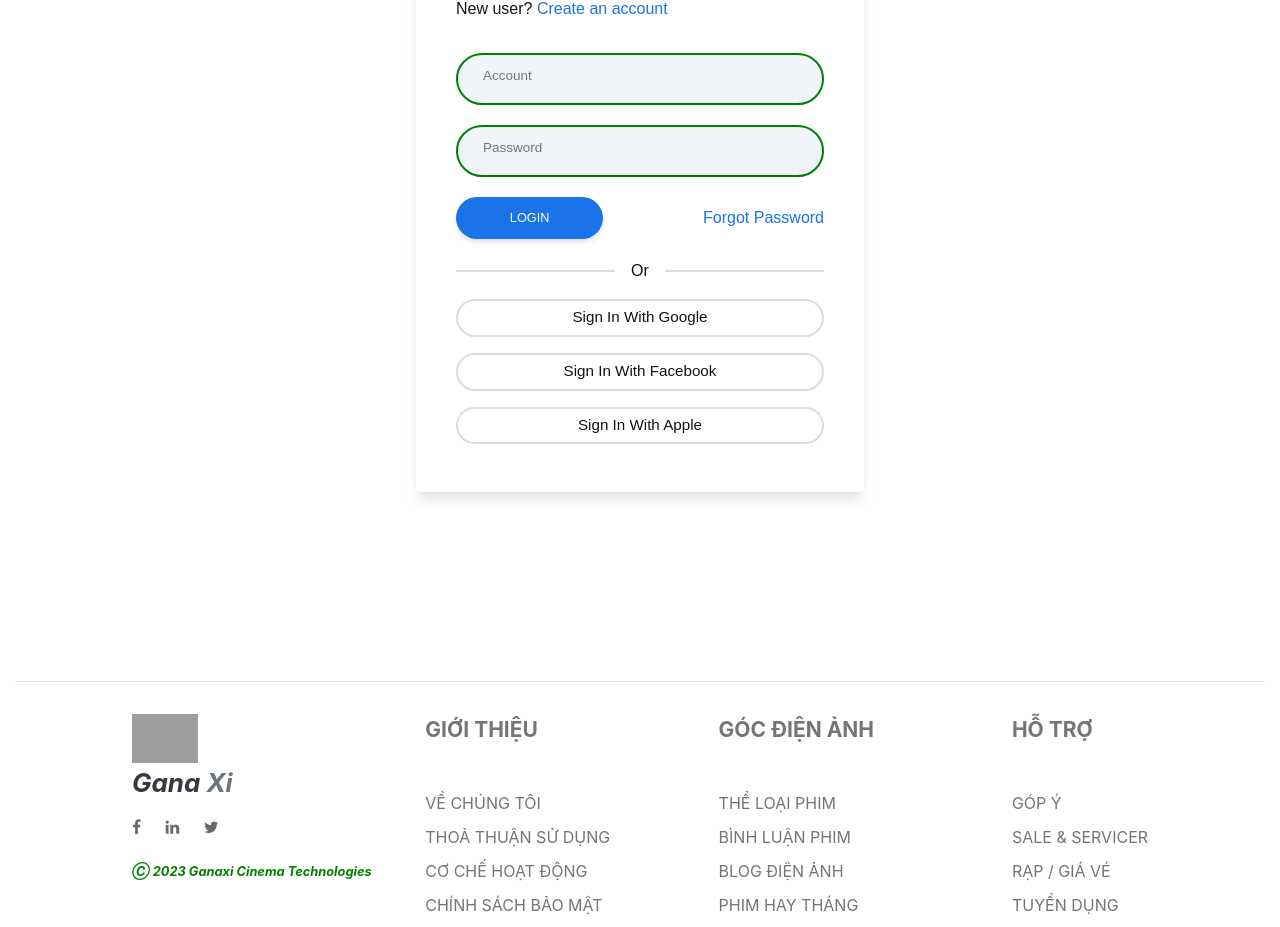
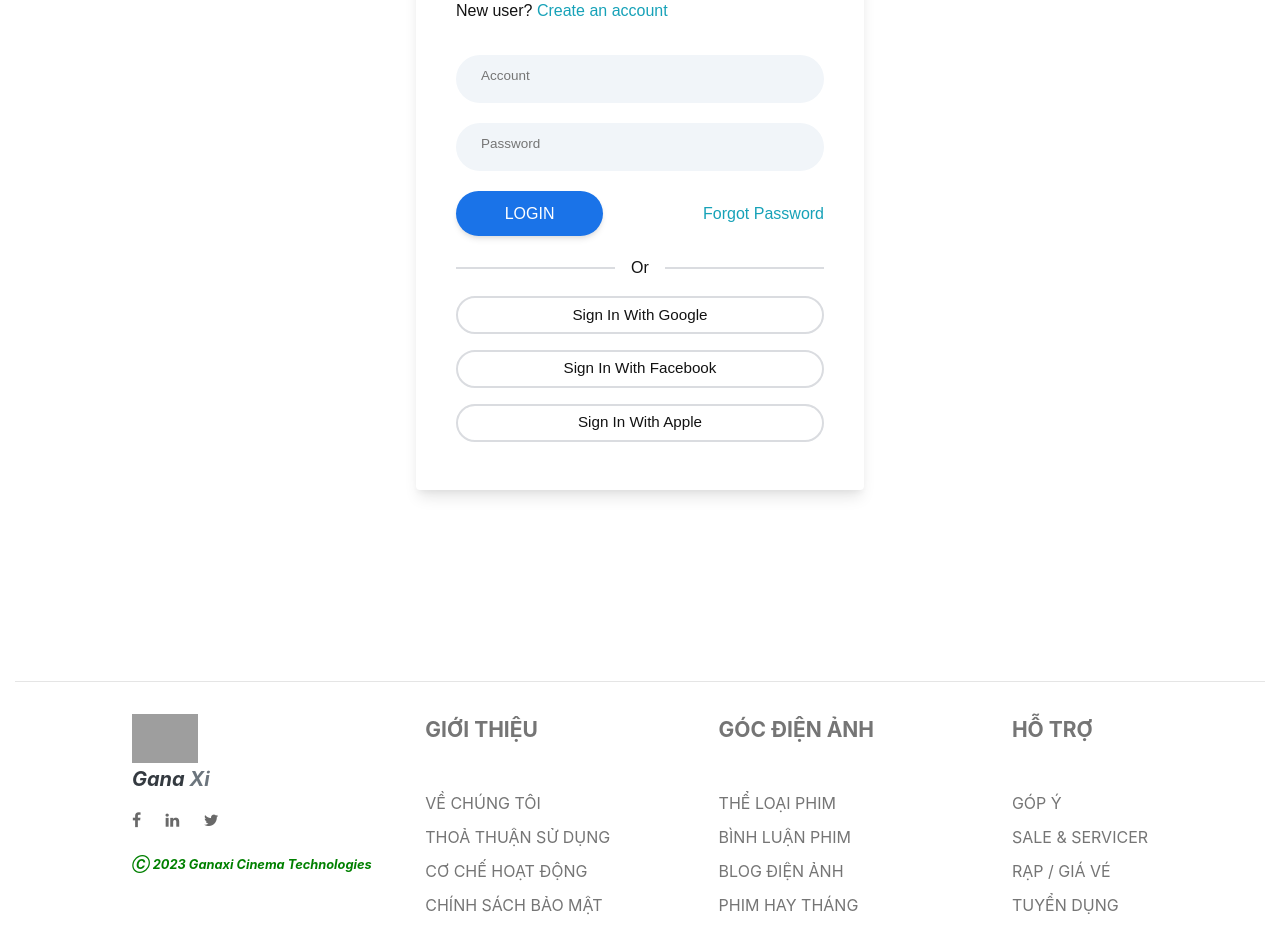
Before and after one commit to NhatMinh30994/BC36_Capstone_ReactJs, a React (Create React App) app: page /login in a window 1280 px wide. Shown: the part 1117-2044 px from the top of the page. Built offline with nearby package versions, Linux system fonts and the light colour scheme; grey boxes are pictures that could not be loaded; a web font is replaced by a local one.

Commit message:
add ui register

```diff
--- a/src/components/footer/footer.scss
+++ b/src/components/footer/footer.scss
@@ -20,15 +20,15 @@ body {
     background: url('https://i.imgur.com/9djv5sH.jpg');
     background-size: contain;
     background-repeat: no-repeat;
-    background-position: right calc(110px + (150 - 110) * ((100vw - 360px) / (1600 - 360))) bottom !important
+    background-position: right calc(110px + (150 - 110) * ((100vw - 360px) / (1600 - 360))) bottom;
 }
 
 h2 {
-    font-size: calc(25px + (45 - 25) * ((100vw - 360px) / (1600 - 360))) !important
+    font-size: calc(25px + (45 - 25) * ((100vw - 360px) / (1600 - 360)));
 }
 
 h5 {
-    font-size: calc(20px + (28 - 20) * ((100vw - 360px) / (1600 - 360))) !important
+    font-size: calc(20px + (28 - 20) * ((100vw - 360px) / (1600 - 360)));
 }
 
 .fa {
@@ -38,11 +38,11 @@ h5 {
 }
 
 button {
-    font-size: calc(12px + (13 - 12) * ((100vw - 360px) / (1600 - 320))) !important;
-    padding-left: calc(20px + (28 - 20) * ((100vw - 360px) / (1600 - 360))) !important;
-    padding-right: calc(20px + (28 - 20) * ((100vw - 360px) / (1600 - 360))) !important;
-    padding-top: calc(10px + (12 - 10) * ((100vw - 360px) / (1600 - 360))) !important;
-    padding-bottom: calc(10px + (12 - 10) * ((100vw - 360px) / (1600 - 360))) !important
+    font-size: calc(12px + (13 - 12) * ((100vw - 360px) / (1600 - 320))) ;
+    padding-left: calc(20px + (28 - 20) * ((100vw - 360px) / (1600 - 360))) ;
+    padding-right: calc(20px + (28 - 20) * ((100vw - 360px) / (1600 - 360))) ;
+    padding-top: calc(10px + (12 - 10) * ((100vw - 360px) / (1600 - 360))) ;
+    padding-bottom: calc(10px + (12 - 10) * ((100vw - 360px) / (1600 - 360)))
 }
 
 button:focus {
@@ -57,13 +57,13 @@ li {
     margin-bottom: 10px
 }
 
-input {
-    border: 2px solid green !important
-}
+// input {
+//     border: 2px solid green !important
+// }
 
 .input-group-lg>.custom-select,
 .input-group-lg>.form-control:not(textarea) {
-    height: calc(40px + (48 - 40) * ((100vw - 360px) / (1600 - 360))) !important
+    height: calc(40px + (48 - 40) * ((100vw - 360px) / (1600 - 360))) ;
 }
 
 input::-webkit-input-placeholder {
@@ -73,7 +73,7 @@ input::-webkit-input-placeholder {
 
 input::placeholder {
     vertical-align: middle !important;
-    font-size: calc(12px + (14 - 12) * ((100vw - 360px) / (1600 - 360))) !important
+    font-size: calc(12px + (14 - 12) * ((100vw - 360px) / (1600 - 360))) ;
 }
 
 input:focus {
@@ -94,7 +94,7 @@ li:first-child {
     font-size: 21px ;
     font-weight: bold;
     margin-bottom: calc(40px + (48 - 40) * ((100vw - 360px) / (1600 - 360))) ;
-    color: #757575 !important
+    color: #757575;
 }
 
 footer {
--- a/src/components/header/Header.jsx
+++ b/src/components/header/Header.jsx
@@ -16,7 +16,8 @@ export default function Header() {
   };
 
   return (
-    <nav className="navbar navbar-expand-sm dark">s
+    <nav className="navbar navbar-expand-sm dark">
+      s
       <button
         className="navbar-toggler d-lg-none"
         type="button"
@@ -31,23 +32,35 @@ export default function Header() {
       <div className="collapse navbar-collapse" id="collapsibleNavId">
         <ul className="navbar-nav mr-auto mt-2 mt-lg-0">
           <li className="nav-item active li">
-            <NavLink className="prl" to="/">Home</NavLink>
-            <a href="#phim" className="prl" to="/movie-list">Phim</a>
-            <a href="#tintuc" className="prl" to="/">Tin Tức</a>
-            <a href="#sukien" className="prl" to="/">Sự Kiện</a>
+            <NavLink className="prl" to="/">
+              Home
+            </NavLink>
+            <a href="#phim" className="prl" to="/movie-list">
+              Phim
+            </a>
+            <a href="#tintuc" className="prl" to="/">
+              Tin Tức
+            </a>
+            <a href="#sukien" className="prl" to="/">
+              Sự Kiện
+            </a>
           </li>
         </ul>
         <div className="ml-auto">
           {userState.userInfo ? (
             <>
-              {/* <span className="mr-3">Hello {userState.userInfo.hoTen}</span> */}
-              <button onClick={handleLogout} className="btn btn-outline-danger font-weight-bold rounded-pill border-0 ">
+              <span className="mr-3">Hello {userState.userInfo.hoTen}</span>
+              <button
+                onClick={handleLogout}
+                className="btn btn-outline-danger font-weight-bold rounded-pill border-0 "
+              >
                 LOGOUT
               </button>
             </>
           ) : (
             <>
               <button
+                onClick={() => navigate("/register")}
                 className="btn btn-outline-info my-2 my-sm-0 mr-2 font-weight-bold rounded-pill border-0"
                 type="sumit"
               >
--- a/src/pages/login/Login.jsx
+++ b/src/pages/login/Login.jsx
@@ -42,7 +42,7 @@ export default function Login() {
             <p className="text text-normal">
               New user?{" "}
               <span>
-                <a href="#" className="text text-links">
+                <a onClick={() => navigate("/register")} className="text text-links text-info">
                   Create an account
                 </a>
               </span>
@@ -77,7 +77,7 @@ export default function Login() {
             <div className="input-control">
               <button className=" input-submit ">LOGIN</button>
 
-              <a href="#" className="text text-links">
+              <a href="#" className="text text-links text-info">
                 Forgot Password
               </a>
             </div>
--- /dev/null
+++ b/src/pages/register/register.scss
@@ -0,0 +1,194 @@
+:root {
+  --color-white: #ffffff;
+  --color-light: #f1f5f9;
+  --color-black: #121212;
+  --color-night: #001632;
+
+  --color-red: #f44336;
+  --color-blue: #1a73e8;
+  --color-gray: #80868b;
+  --color-grayish: #dadce0;
+
+  --shadow-normal: 0 1px 3px 0 rgba(0, 0, 0, 0.1),
+    0 1px 2px 0 rgba(0, 0, 0, 0.06);
+  --shadow-medium: 0 4px 6px -1px rgba(0, 0, 0, 0.1),
+    0 2px 4px -1px rgba(0, 0, 0, 0.06);
+  --shadow-large: 0 10px 15px -3px rgba(0, 0, 0, 0.1),
+    0 4px 6px -2px rgba(0, 0, 0, 0.05);
+}
+
+html {
+  font-size: 100%;
+  font-size-adjust: 100%;
+  box-sizing: border-box;
+  scroll-behavior: smooth;
+}
+
+*,
+*::before,
+*::after {
+  padding: 0;
+  margin: 0;
+  box-sizing: inherit;
+  list-style: none;
+  list-style-type: none;
+  text-decoration: none;
+  -webkit-font-smoothing: antialiased;
+  -moz-osx-font-smoothing: grayscale;
+  text-rendering: optimizeLegibility;
+}
+
+body {
+  font-family: "Segoe UI", Tahoma, Geneva, Verdana, sans-serif;
+  font-size: 1rem;
+  font-weight: normal;
+  line-height: 1.5;
+  color: var(--color-black);
+  background: var(--color-light);
+}
+
+a,
+button {
+  font-family: inherit;
+  font-size: inherit;
+  line-height: inherit;
+  cursor: pointer;
+  border: none;
+  outline: none;
+  background: none;
+  text-decoration: none;
+}
+
+img {
+  display: block;
+  width: 100%;
+  height: auto;
+  object-fit: cover;
+}
+
+// Components
+.container {
+  display: flex;
+  justify-content: center;
+  align-items: center;
+  max-width: 80rem;
+  min-height: 100vh;
+  width: 100%;
+  padding: 0 2rem;
+  margin: 0 auto;
+}
+
+.ion {
+  &-logo-apple {
+    font-size: 1.65rem;
+    line-height: inherit;
+    margin-right: 0.5rem;
+    color: var(--color-black);
+  }
+  &-logo-google {
+    font-size: 1.65rem;
+    line-height: inherit;
+    margin-right: 0.5rem;
+    color: var(--color-red);
+  }
+  &-logo-facebook {
+    font-size: 1.65rem;
+    line-height: inherit;
+    margin-right: 0.5rem;
+    color: var(--color-blue);
+  }
+}
+
+.text {
+  font-family: inherit;
+  line-height: inherit;
+  text-transform: unset;
+  text-rendering: optimizeLegibility;
+
+  &-large {
+    font-size: 2rem;
+    font-weight: 600;
+    color: var(--color-black);
+  }
+
+  &-normal {
+    font-size: 1rem;
+    font-weight: 400;
+    color: var(--color-black);
+  }
+
+  &-links {
+    font-size: 1rem;
+    font-weight: 400;
+    color: var(--color-blue);
+
+    &:hover {
+      text-decoration: underline;
+    }
+  }
+}
+
+// Main
+.main {
+  .wrapper {
+    max-width: 28rem;
+    width: 100%;
+    margin: 2rem auto;
+    padding: 2rem 2.5rem;
+    border: none;
+    outline: none;
+    border-radius: 0.25rem;
+    color: var(--color-black);
+    background: var(--color-white);
+    box-shadow: var(--shadow-large);
+
+    .form {
+      width: 100%;
+      height: auto;
+      margin-top: 2rem;
+
+      .input-control {
+        display: flex;
+        align-items: center;
+        justify-content: space-between;
+        margin-bottom: 1.25rem;
+      }
+
+      .input-field {
+        font-family: inherit;
+        font-size: 1rem;
+        font-weight: 400;
+        line-height: inherit;
+        width: 100%;
+        height: auto;
+        padding: 0.75rem 1.25rem;
+        border: none;
+        outline: none;
+        border-radius: 2rem;
+        color: var(--color-black);
+        background: var(--color-light);
+        text-transform: unset;
+        text-rendering: optimizeLegibility;
+      }
+
+      .input-submit {
+        font-family: inherit;
+        font-size: 1rem;
+        font-weight: 500;
+        line-height: inherit;
+        cursor: pointer;
+        min-width: 40%;
+        height: auto;
+        padding: 0.65rem 1.25rem;
+        border: none;
+        outline: none;
+        border-radius: 2rem;
+        color: var(--color-white);
+        background: var(--color-blue);
+        box-shadow: var(--shadow-medium);
+        text-transform: capitalize;
+        text-rendering: optimizeLegibility;
+      }
+    }
+  }
+}
--- a/src/routes/Router.jsx
+++ b/src/routes/Router.jsx
@@ -11,6 +11,7 @@ import Login from "pages/login/Login";
 import MovieDetail from "pages/movie-detail/MovieDetail";
 import MovieManagement from "pages/movie-management/MovieManagement";
 import MovieForm from "pages/movie-form/MovieForm";
+import Register from "pages/register/Register";
 
 export default function Router() {
   const routing = useRoutes([
@@ -44,6 +45,10 @@ export default function Router() {
               path: "/login",
               element: <Login />,
             },
+            {
+              path: "/register",
+              element: <Register />
+            }
           ],
         },
       ],
--- a/src/services/user.js
+++ b/src/services/user.js
@@ -1,5 +1,3 @@
-import axios from "axios";
-import { BASE_URL, TOKEN_CYBERSOFT } from "../constants";
 import {axiosRequest} from "../../src/configs/axios.config";
 
 export const loginApi = (infomation) => {
@@ -10,3 +8,12 @@ export const loginApi = (infomation) => {
     data: infomation,
   });
 };
+
+export const registerApi = (infomation) => {
+  // infomation là dữ liệu từ bên ngoài truyền vào (là taiKhoan và matKhau khi nhập vào form)
+  return axiosRequest({
+    url: `/QuanLyNguoiDung/DangKy`,
+    method: "POST",
+    data: infomation,
+  });
+};
```
Also changed, not shown: src/pages/register/Register.jsx (added, +115 -0 lines).
